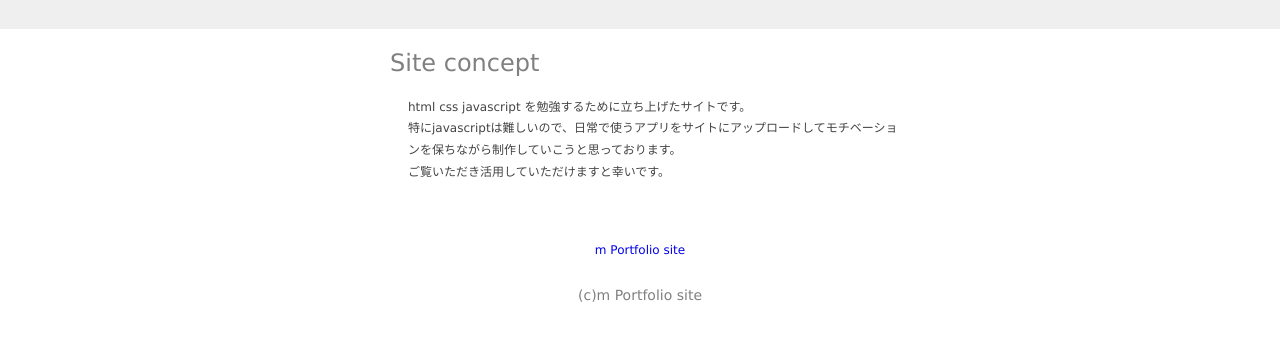
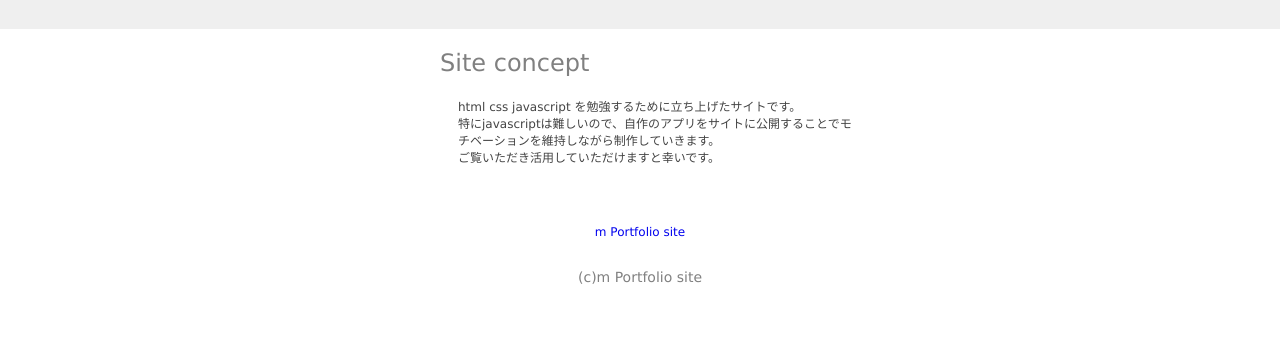
Before and after one commit to mochapon/m_Portfolio_site, a plain HTML site: page concept.html in a window 1280 px wide. Shown: the part 167-508 px from the top of the page. Drawn offline with Linux system fonts and the light colour scheme.

Commit message:
Add files via upload

```diff
--- a/concept.html
+++ b/concept.html
@@ -43,7 +43,7 @@
       </h1>
       <p>
         html css javascript を勉強するために立ち上げたサイトです。</br>
-        特にjavascriptは難しいので、日常で使うアプリをサイトにアップロードしてモチベーションを保ちながら制作していこうと思っております。</br>
+        特にjavascriptは難しいので、自作のアプリをサイトに公開することでモチベーションを維持しながら制作していきます。</br>
         ご覧いただき活用していただけますと幸いです。</br>
       </p>
     </section>
--- a/css/style.css
+++ b/css/style.css
@@ -4,6 +4,7 @@ body {
   margin: 0;
 }
 
+/* header */
 header {
   background-color: #efefef;
   padding-top: 32px;
@@ -56,6 +57,7 @@ header {
   height: 20px;
 }
 
+/* index.html */
 .works{
   width: 500px;
   margin-left: auto;
@@ -86,15 +88,16 @@ header {
   padding-left: 20px;
 }
 
+/* profile.html */
 .profile h1 {
-  width: 500px;
+  width: 400px;
   margin-left: auto;
   margin-right: auto;
   font-weight: normal;
   color: gray;
 }
 .profile ul{
-  width: 500px;
+  width: 400px;
   margin-left: auto;
   margin-right: auto;
 }
@@ -105,8 +108,27 @@ header {
   color: #444;
 }
 
+
+/* concept.html */
+.concept h1 {
+  width: 400px;
+  margin-left: auto;
+  margin-right: auto;
+  font-weight: normal;
+  color: gray;
+}
+.concept p {
+  width: 400px;
+  margin-left: auto;
+  margin-right: auto;
+  padding-left: 36px;
+  font-size: 12px;
+  color: #444;
+}
+
+/* link */
 .link {
-  width: 500px;
+  width: 400px;
   margin: 60px auto 0px;
   font-size: 12px;
   text-align: center;
@@ -116,23 +138,7 @@ header {
   text-decoration: none;
 }
 
-.concept h1 {
-  width: 500px;
-  margin-left: auto;
-  margin-right: auto;
-  font-weight: normal;
-  color: gray;
-}
-.concept p {
-  width: 500px;
-  margin-left: auto;
-  margin-right: auto;
-  padding-left: 36px;
-  font-size: 12px;
-  color: #444;
-  line-height: 1.8;
-}
-
+/* footer */
 footer p {
   margin: 0;
   margin-top: 30px;
```
Also changed, not shown: profile.html (+2 -2 lines).
